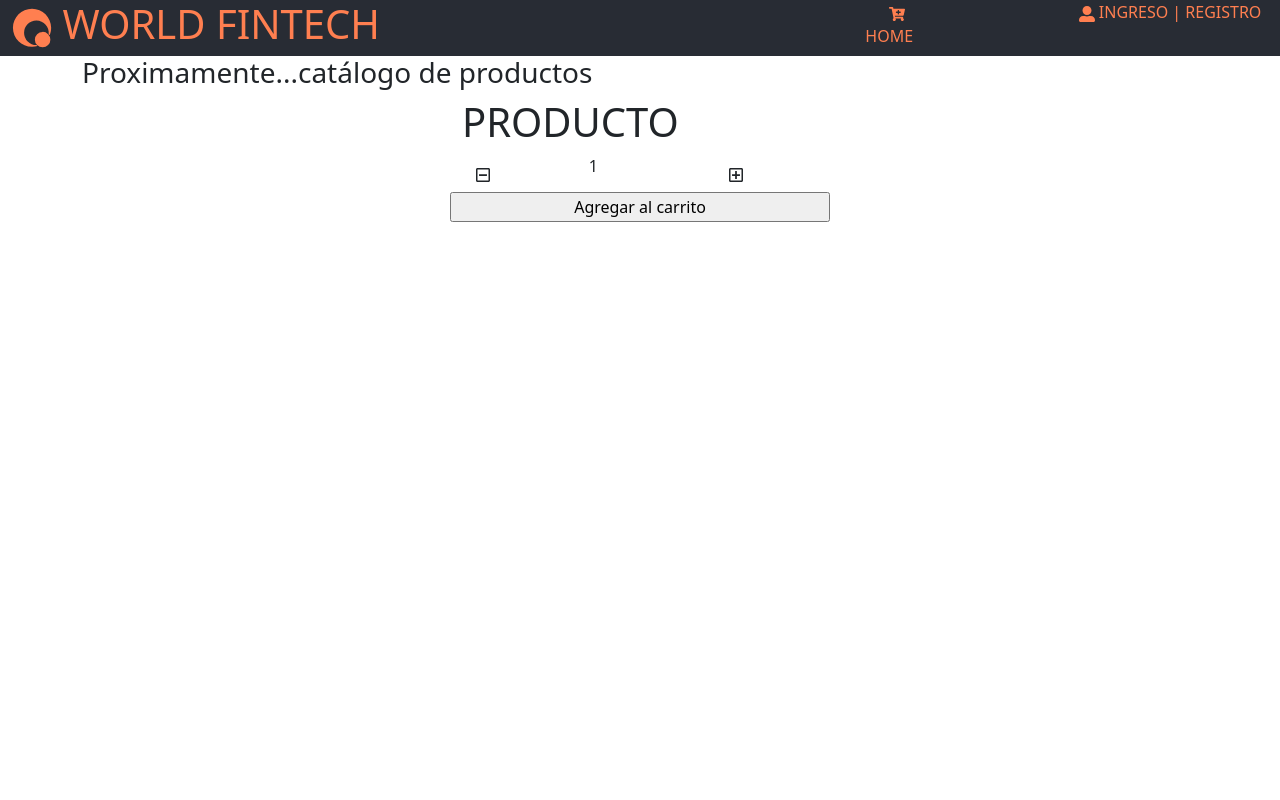
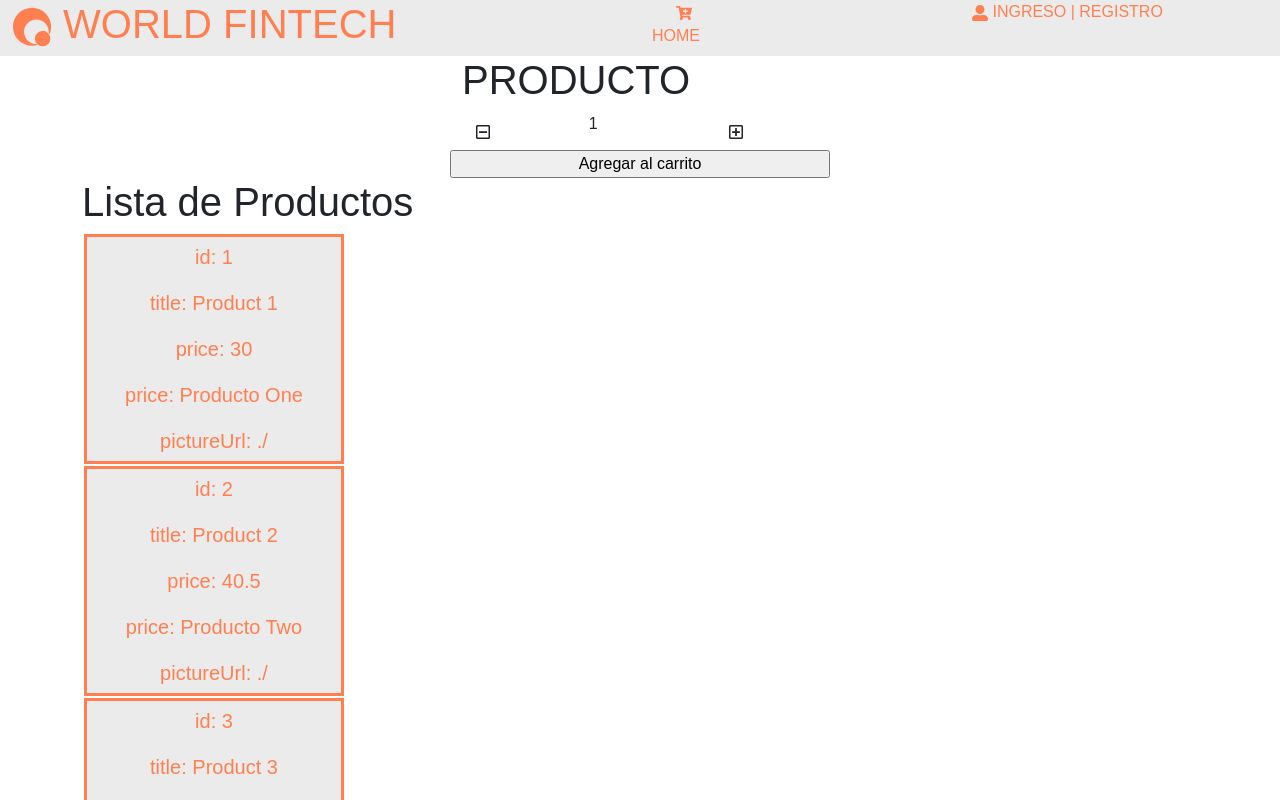
Before and after one commit to pilar33/AppCoderReact, a React (Create React App) app: page / in a window 1280 px wide. Shown: the top 800 px of the page. Built offline with nearby package versions, Linux system fonts and the light colour scheme; the HTML template or start-up script is replaced by a standard one.

Commit message:
cuarto-commit

```diff
--- /dev/null
+++ b/src/Components/Item/Item.css
@@ -0,0 +1,3 @@
+*{margin:0; padding:0; font-family: sans-serif;}
+.divItem{ border: 3px solid; height: 230px; width: 260px; margin:2px; background-color:#ebebeb;
+font-size: 20px; text-align:center; padding-top: 5px; word-wrap:break-word; color:coral; }
--- /dev/null
+++ b/src/Components/Item/Item.js
@@ -0,0 +1,17 @@
+import React from 'react'
+import '../../../src/Components/Item/Item.css';
+
+const Item = ({item}) => {
+    return (
+        <div className="divItem">
+           <p>id: {item.id} </p>
+           <p>title: {item.title} </p>
+           <p>price: {item.price}</p>
+           <p>price: {item.description}</p>
+           <p>pictureUrl: {item.pictureUrl}</p>
+
+        </div>
+    )
+}
+
+export default Item
--- a/src/Components/ItemCount/ItemCount.js
+++ b/src/Components/ItemCount/ItemCount.js
@@ -1,5 +1,5 @@
-import { react,useState, useEffect } from 'react';
-import { FaRegMinusSquare,FaRegPlusSquare,FaTachometerAlt  } from "react-icons/fa";
+import { react,useState} from 'react';
+import { FaRegMinusSquare,FaRegPlusSquare } from "react-icons/fa";
 
 const ItemCount = ({stock, inicial, onAdd}) => {
     //hook
--- /dev/null
+++ b/src/Components/ItemList/ItemList.js
@@ -0,0 +1,44 @@
+import { react,useState, useEffect } from 'react';
+import Item from '../Item/Item';
+
+
+const ItemList = ({items}) => {
+    const [productos,setProductos] = useState([items]);
+
+    useEffect(() =>{
+        const promises = new Promise((resolve, reject) => {
+            setTimeout(() => {
+                items.length > 0 ? resolve(items): reject("No hay productos");
+            }
+            ,2000);
+        })
+        promises.then((data) => {
+            console.log('datos: ' + data);
+            setProductos(data);
+         })
+        .catch((err) => {
+            console.log(err);
+        })
+        .finally((response) =>console.log(response))
+    },[])
+
+    return (
+        <div>
+           <h1>Lista de Productos</h1>
+           <div>
+              {
+               productos.map((item,i) => {
+                console.log(item);
+                return (
+                        <Item key={i} item={item} />
+                    );
+               })
+            }
+
+
+          </div>
+        </div>
+    )
+}
+
+export default ItemList
--- a/src/Components/ItemListContainer/ItemListContainer.js
+++ b/src/Components/ItemListContainer/ItemListContainer.js
@@ -1,15 +1,25 @@
-import React from 'react'
+import React from 'react';
 import ItemCount from '../ItemCount/ItemCount';
+import ItemList from '../ItemList/ItemList';
 
-const ItemListContainer = ({greeting}) => {
-   const onAdd = (items) => {
-       alert(`Has seleccionado ${items} producto en total.-`)
+const productList = [{id:1, title:'Product 1', description: 'Producto One', price: 30.0, pictureUrl: './'},
+                     {id:2, title:'Product 2', description: 'Producto Two', price: 40.50, pictureUrl: './'},
+                     {id:3, title:'Product 3', description: 'Producto Three', price: 100.00, pictureUrl: './'},
+                     {id:4, title:'Product 4', description: 'Producto Four', price: 200.50, pictureUrl: './'}];
+                     const numbers = [1, 2, 3, 4, 5];
+//const ItemListContainer = ({greeting}) => {
+const ItemListContainer = () => {
+   const onAdd = (product) => {
+       alert(`Has seleccionado ${product} producto en total.-`)
    }
+   const doubled = numbers.map((number) => number * 2);console.log(doubled);
    return (
       <div className="container">
-               <h3>{greeting}</h3>
+               {/* <h3>{greeting}</h3>  */}
 
                <ItemCount stock={5} inicial={1} onAdd={onAdd} />
+               <ItemList items={productList} />
+
       </div>
    )
 }
--- a/src/Components/NavBar.css
+++ b/src/Components/NavBar.css
@@ -1,11 +1,11 @@
 .NavBar{
     text-align: center;
-    background-color:#282c34;
+    background-color:#ebebeb;
 }
 .NavBar-brand{
   text-align: left;
   font-style: initial;
-  background-color: #282c34;
+  background-color: #ebebeb;
   color: coral;
 
 }
@@ -21,3 +21,7 @@
   font-family: Arial, Helvetica, sans-serif;
   color: coral;
 }
+
+body {
+  background-color: gray;
+}
--- a/src/Components/NavBar/NavBar.js
+++ b/src/Components/NavBar/NavBar.js
@@ -1,17 +1,17 @@
 import React from 'react';
 import { FaQuinscape, FaUserAlt } from "react-icons/fa";
 import CardWidget from '../CardWidget/CardWidget';
-import { NavbarCss } from '../../../src/Components/NavBar.css';
+import '../../../src/Components/NavBar.css';
 
 const NavBar = () => {
     return (
         <div className="container-fluid">
            <div className="row NavBar-brand">
-             <div className="col-md-8">
+             <div className="col-md-6">
                 <h1><FaQuinscape/> WORLD FINTECH</h1>
              </div>
-             <div className="col-md-2"><CardWidget/> HOME</div>
-             <div className="col-md-2"><FaUserAlt/> INGRESO | REGISTRO</div>
+             <div className="col-md-3"><CardWidget/> HOME</div>
+             <div className="col-md-3"><FaUserAlt/> INGRESO | REGISTRO</div>
            </div>
 
         </div>
```
